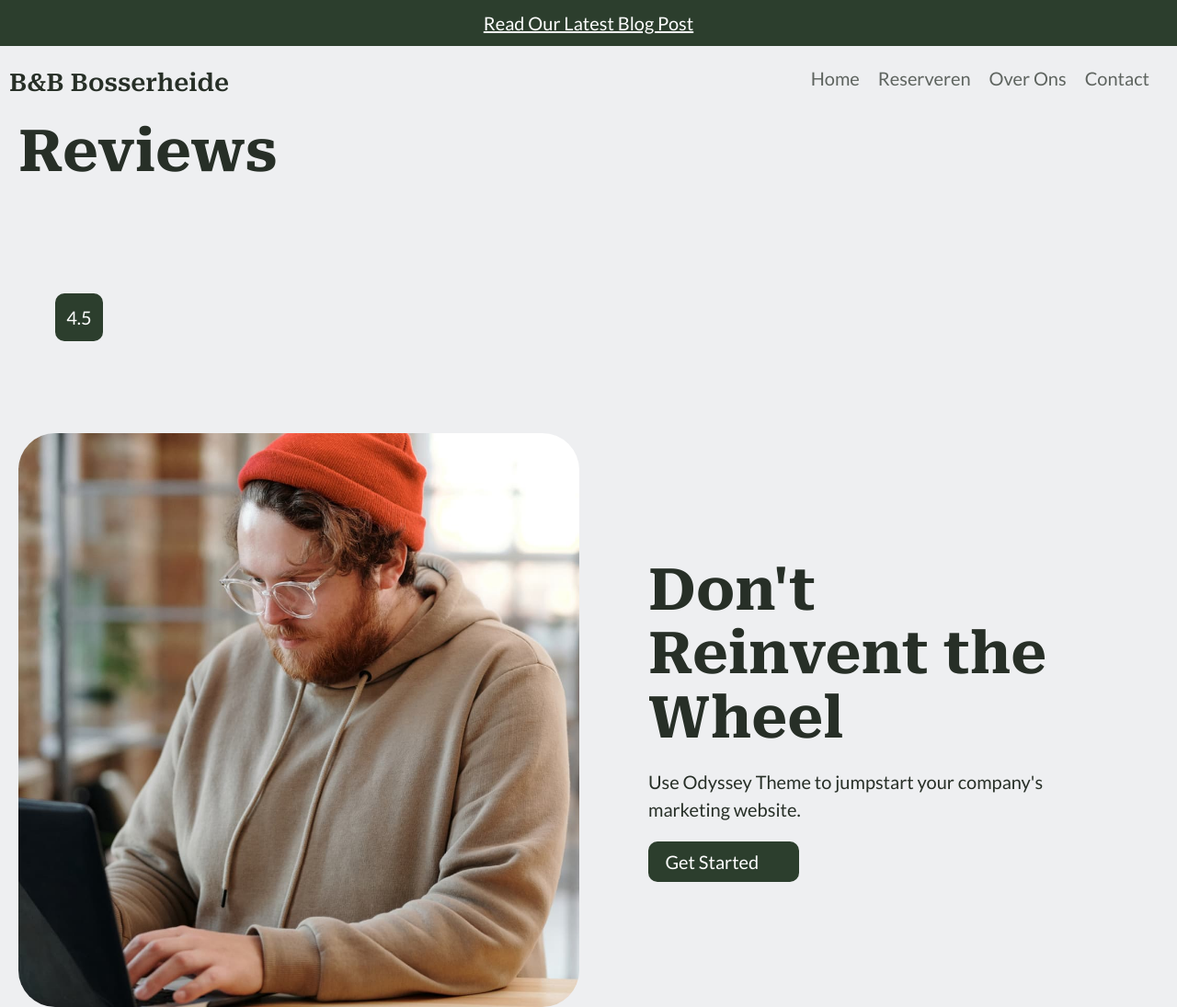
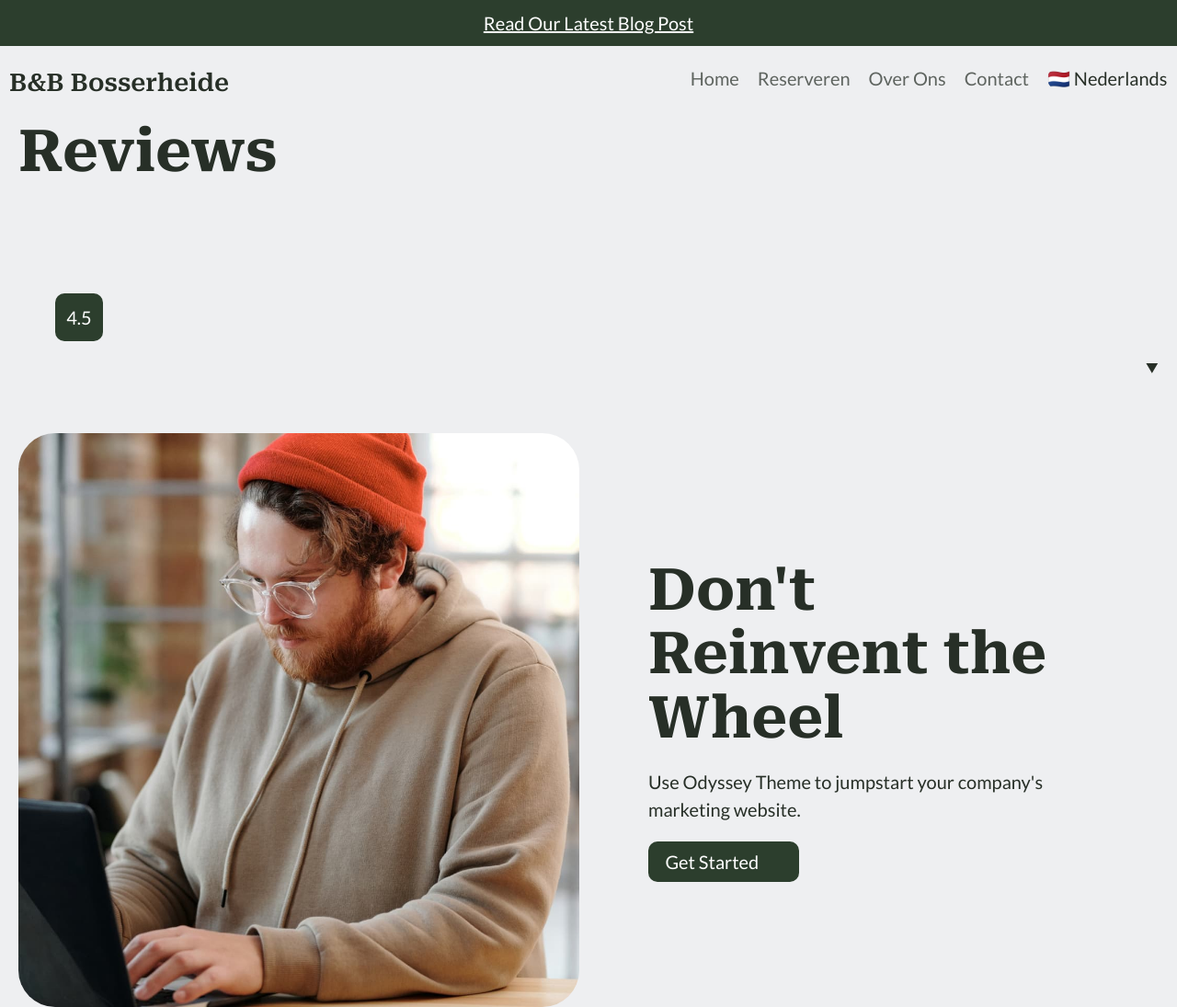
Before and after one commit to alwinvandijken/bosserheide, an Astro site: page /appartement in a window 1280 px wide. Shown: the top 1095 px of the page at 92% size. Built offline with nearby package versions, Linux system fonts and the light colour scheme; Astro itself is replaced by a stand-in of ours; some icons are missing.

Commit message:
Add LanguageSelect component to header for improved language switching
Integrated a new `LanguageSelect` component in the header to provide users with an enhanced language-switching interface. Styled the component for better usability and updated related imports.

```diff
--- /dev/null
+++ b/src/components/LanguageSelect.astro
@@ -0,0 +1,84 @@
+---
+import { languages } from '../i18n/ui';
+import { getLangFromUrl, useTranslatedPath, getRouteFromUrl } from '../i18n/utils';
+
+const lang = getLangFromUrl(Astro.url);
+const translatePath = useTranslatedPath(lang);
+const route = getRouteFromUrl(Astro.url);
+const currentLocale = lang || 'nl';
+
+// Language to flag emoji mapping
+const flagEmoji = {
+	en: '🇬🇧',
+	nl: '🇳🇱',
+	fr: '🇫🇷',
+	de: '🇩🇪'
+} as const;
+---
+
+<div class="language-select-container">
+	<select
+		class="language-select"
+		onChange="window.location.pathname = this.value;"
+		aria-label="Select language"
+	>
+		{Object.entries(languages).map(([lang, label]) => {
+
+			return (
+				<option
+					value={translatePath(`/${route ? route : ''}`, lang)}
+					selected={currentLocale === lang}
+				>
+					{flagEmoji[lang as keyof typeof flagEmoji]} {label}
+				</option>
+			);
+		})}
+	</select>
+</div>
+
+<style>
+    .language-select-container {
+        display: inline-flex;
+        align-items: center;
+    }
+
+    .language-select {
+        appearance: none;
+        background: transparent;
+        border: 1px solid var(--theme-divider);
+        border-radius: 999rem;
+
+        font-family: inherit;
+        font-size: var(--text-sm);
+        line-height: 1.25rem;
+        color: var(--theme-text-lighter);
+        cursor: pointer;
+    }
+
+    .language-select:hover,
+    .language-select:focus {
+        color: var(--theme-text);
+        border-color: var(--theme-text);
+    }
+
+    .language-select:focus {
+        outline: none;
+        box-shadow: 0 0 0 2px var(--theme-accent);
+    }
+
+    /* Custom dropdown arrow */
+    .language-select-container::after {
+        content: "▼";
+        font-size: 0.7em;
+        position: absolute;
+        right: 1rem;
+        top: 50%;
+        transform: translateY(-50%);
+        pointer-events: none;
+        color: var(--theme-text-lighter);
+    }
+
+    .language-select-container:hover::after {
+        color: var(--theme-text);
+    }
+</style>
--- a/src/components/core/Header.astro
+++ b/src/components/core/Header.astro
@@ -1,5 +1,7 @@
 ---
 import { Icon } from 'astro-icon/components';
+import LanguagePicker from '@components/LanguagePicker.astro';
+import LanguageSelect from '@components/LanguageSelect.astro';
 import { getLangFromUrl, useTranslations, useTranslatedPath } from '../../i18n/utils';
 
 const lang = getLangFromUrl(Astro.url);
@@ -69,6 +71,7 @@ const { navData, rightMenu } = Astro.props;
 								<li><a href={translatePath(navItem.slug)}>{t(navItem.title)}</a></li>)
 						))}
 					</ul>
+					<LanguageSelect/>
 				</nav>}
 		</slot>
 	</div>
```
Also changed, not shown: 1 other file.
